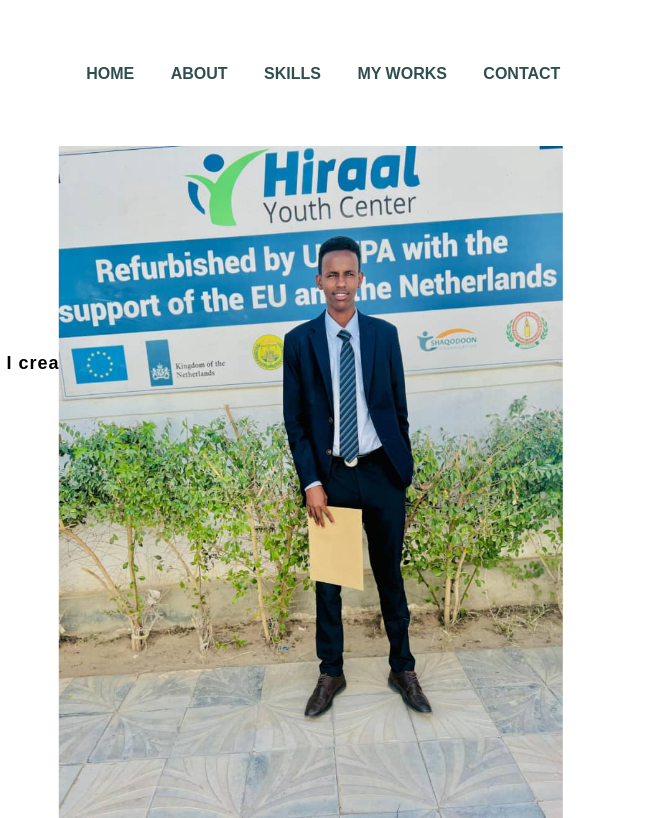
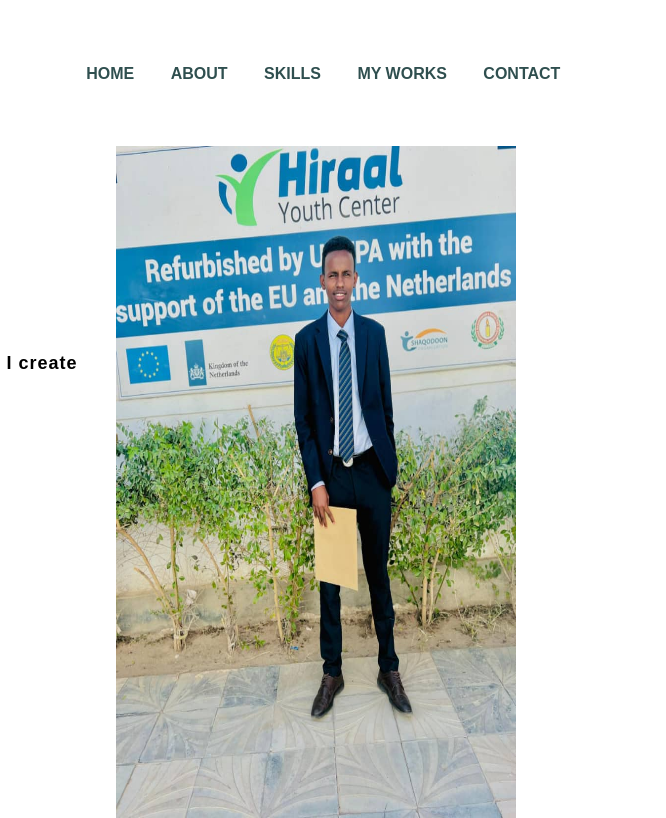
Before and after one commit to Ahmedzanjo1122/webproject, a plain HTML site: page index.html in a window 1280 px wide. Shown: the full height of the page, 614-1280 px from the left. Drawn offline with nearby package versions, Linux system fonts and the light colour scheme.

Commit message:
index.html

```diff
--- a/index.html
+++ b/index.html
@@ -29,7 +29,8 @@
         </div>
 
         <div class="image">
-            <img src="imag/sawiro.jpg" class="girl">
+            <img src="imag/sawiro.jpg" width="400"
+     height="400" class="girl">
         </div>
 
         <div class="icons">
```
